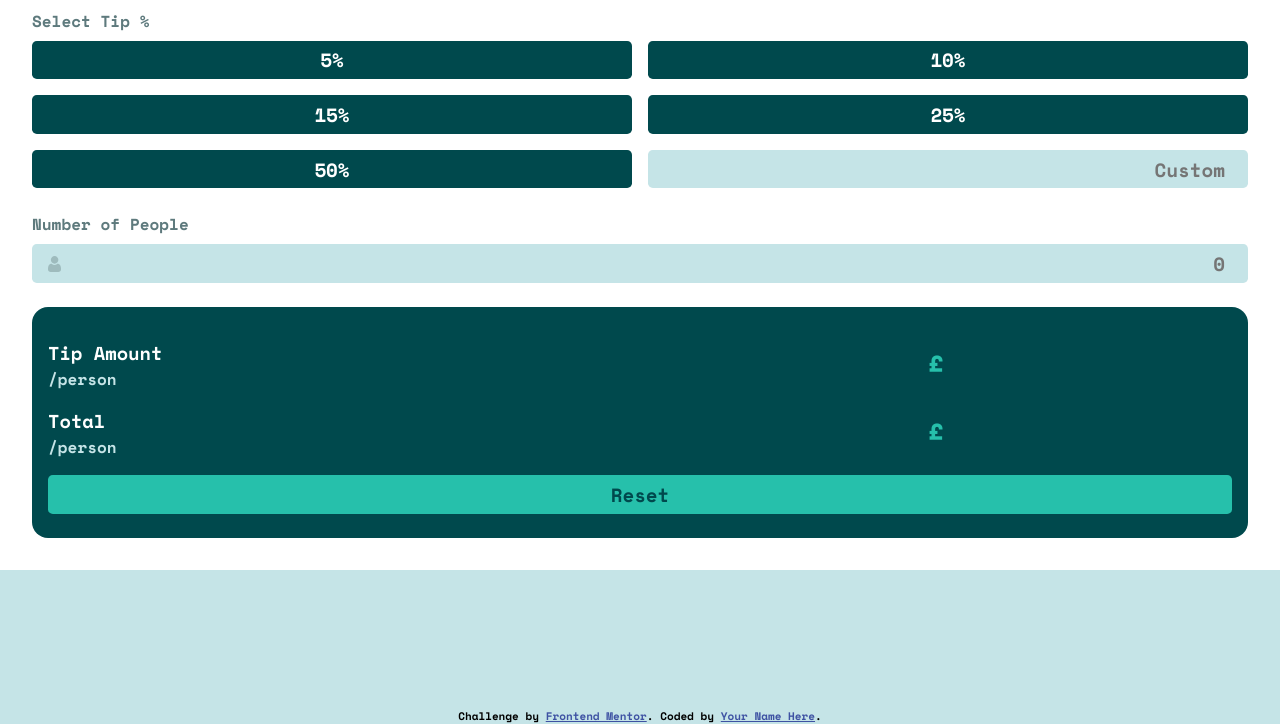
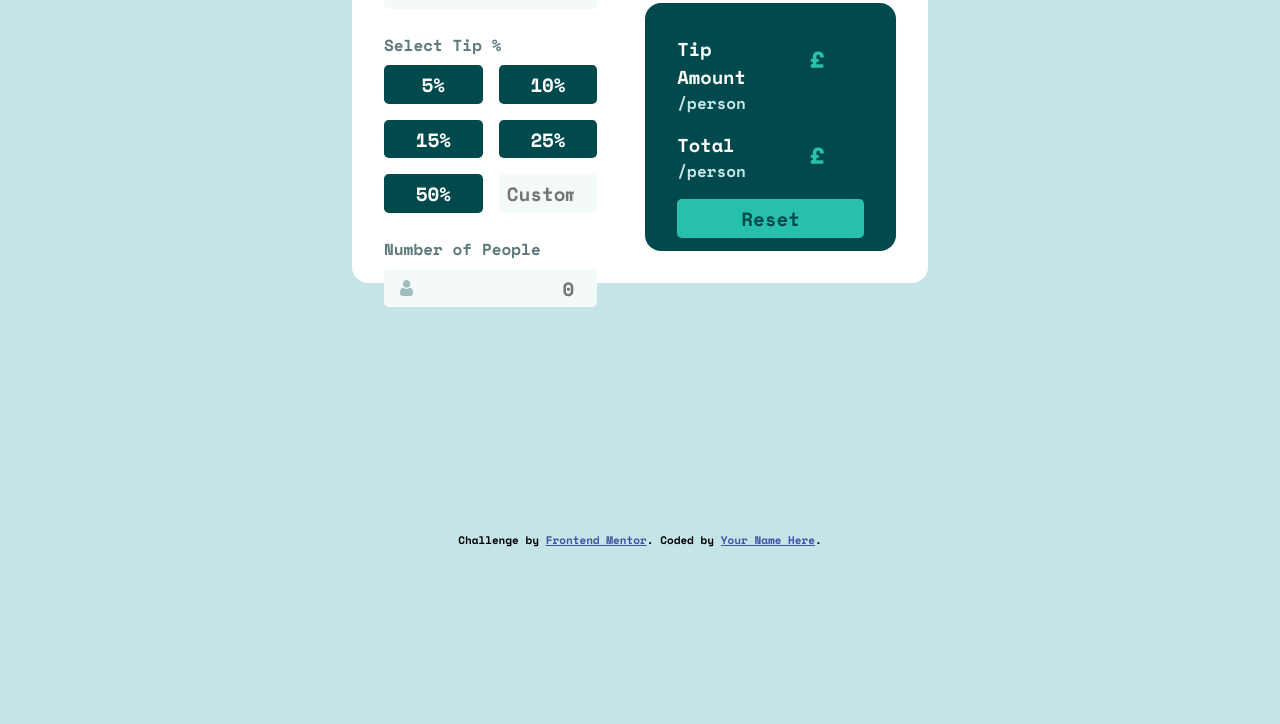
Before and after one commit to TomBirbeck/tip-calculator, a plain HTML site: page index.html in a window 1280 px wide. Shown: the part 252-976 px from the top of the page. After the commit the page ends 800 px from the top, so only its background shows below. Drawn offline with nearby package versions, Linux system fonts and the light colour scheme.

Commit message:
added media queries for desktop, changed background colour for inputs

```diff
--- a/index.html
+++ b/index.html
@@ -16,6 +16,7 @@
     <img class="heading-image" src="./images/logo.svg"></img>
     <h1 class="visually-hidden">Tip calculator</h1>
     <div class="card">
+      <div class="calculation-container">
         <label htmlfor="bill" class="bill-label">Bill</label>
         <input type="number" class="bill" placeholder="0"/>
         <h2 class="tip-header">Select Tip %</h2>
@@ -32,7 +33,9 @@
           <p class="people-prompt hidden">Can't be zero</p>
         </div>
         <input type="number" class="people" placeholder="0"/>
+      </div>
       <div class="payment-container">
+        <div>
           <div class="tip-container">
             <h3 class="tip-amount-header">Tip Amount</h3>
             <p class="tip-amount-subtext">/person</p>
@@ -42,6 +45,7 @@
             <h3 class="split-header">Total</h3>
             <p class="split-subtext">/person</p>
             <p class="split">£</p>
+          </div>
         </div>
         <button class="reset-button">Reset</button>
       </div>
--- a/styles.css
+++ b/styles.css
@@ -69,7 +69,7 @@ main {
 
 .card {
   background-color: var(--custom-white);
-  border-radius: 1rem 1rem 0 0;
+  border-radius: 1rem;
   padding: 2rem;
   height: 100%;
   width: 100%;
@@ -78,13 +78,17 @@ main {
   align-items: center;
 }
 
+.calculation-container {
+  width: 100%;
+}
+
 .bill {
   display: flex;
   width: 100%;
   text-align: right;
   border: none;
   border-radius: 0.3rem;
-  background-color: var(--light-grayish-cyan);
+  background-color: var(--very-light-grayish-cyan);
   color: var(--very-dark-cyan);
   font-size: 1.2rem;
   padding: 0.3rem 0.5rem;
@@ -143,7 +147,7 @@ main {
   width: 100%;
   text-align: right;
   color: var(--very-dark-cyan);
-  background-color: var(--light-grayish-cyan);
+  background-color: var(--very-light-grayish-cyan);
   font-size: 1.2rem;
   padding: 0.1rem 0.5rem;
 }
@@ -174,7 +178,7 @@ color: red;
   text-align: right;
   border: none;
   border-radius: 0.3rem;
-  background-color: var(--light-grayish-cyan);
+  background-color: var(--very-light-grayish-cyan);
   color: var(--very-dark-cyan);
   font-size: 1.2rem;
   padding: 0.3rem 0.5rem;
@@ -202,6 +206,7 @@ color: red;
   grid-template-areas:
   'heading tip'
   'subtext tip';
+  margin-bottom: 1rem;
 }
 
 .tip-amount-header {
@@ -268,3 +273,23 @@ color: red;
 .attribution a {
     color: hsl(228, 45%, 44%);
 }
+
+@media screen and (min-width: 900px) {
+  main {
+    justify-content: center;
+  }
+  .card {
+    max-width: 45%;
+    max-height: 50%;
+    flex-direction: row;
+    gap: 3rem;
+  }
+
+  .payment-container {
+    margin: 0;
+    height: 100%;
+    justify-content: space-between;
+    padding: 2rem;
+  }
+
+}
```
Lines whose indentation alone changed are shown as unchanged.
